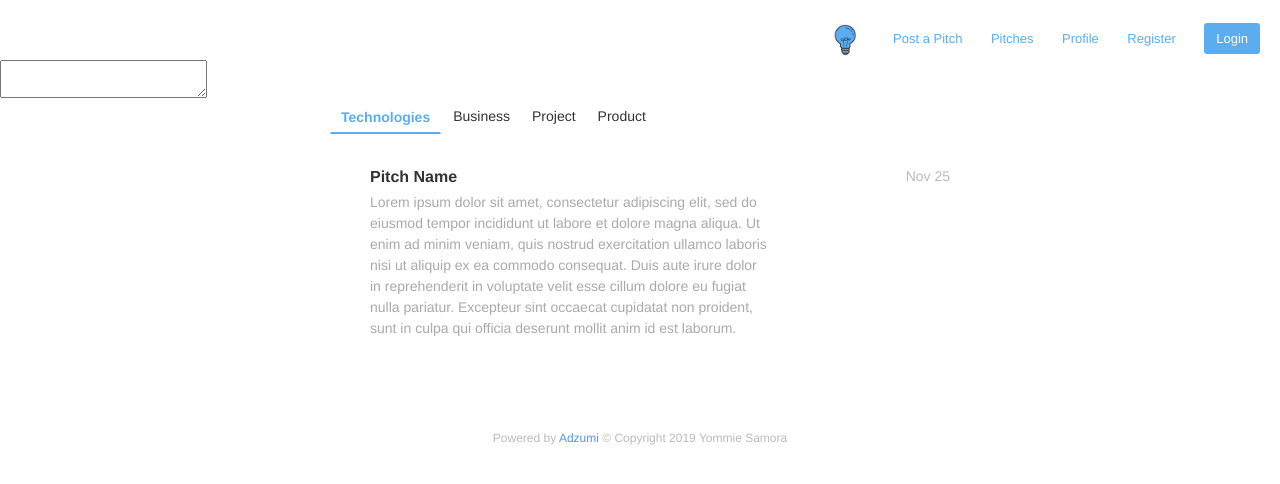
After one commit to YomZsamora/One-Minute-Pitch, a Flask app: page /pitches in a window 1280 px wide. The commit adds this page. Shown: the top 484 px of the page. Run offline with Flask 2, Linux system fonts and the light colour scheme; some libraries are stand-ins or nearby versions.

Commit message:
Main pitches started off. Design input for posting a pitch.

```diff
--- a/pitch/main/views.py
+++ b/pitch/main/views.py
@@ -15,3 +15,8 @@ def index():
 def profile():
 
 	return render_template('profile.html')
+
+
+@main.route('/pitches')
+def pitches():
+	return render_template('pitches.html')
--- a/pitch/static/css/styles.css
+++ b/pitch/static/css/styles.css
@@ -86,7 +86,7 @@ nav.main-nav a.cta {
     font: 400 13px/1.5em "Helvetica Neue",Helvetica,Arial,sans-serif;
     margin: -5px 0 0;
     color: #b2b9be;
-    font-size: 13px;
+    font-size: 12px;
     letter-spacing: 1px;
     display: inline-block;
 }
@@ -319,3 +319,12 @@ img.logo {
 ul.nav.nav-tabs {
     font-size: 14px;
 }
+
+.pitches h3 {
+    color: #222;
+    font: 300 32px/1.4em "Helvetica Neue",sans-serif;
+}
+
+.pitches nav.main-nav {
+    margin-bottom: 20px;
+}
--- a/pitch/templates/navbar.html
+++ b/pitch/templates/navbar.html
@@ -2,7 +2,7 @@
 
 	<a href="/"> <img src="{{url_for('static',filename='images/favicon.png')}}" class="logo"></a>
 	<a href=""> Post a Pitch</a>
-	<a href=""> Pitches</a>
+	<a href="/pitches"> Pitches</a>
 	<a href="/profile"> Profile</a>
 	<a href="/authenticate/registerUser"> Register</a>
 	<a class="cta" href="/authenticate/login">Login</a>
--- /dev/null
+++ b/pitch/templates/pitches.html
@@ -0,0 +1,69 @@
+{% extends 'base.html' %}
+{% import 'macros.html' as macro %}
+
+
+{% block header %}
+	<h1>{% block title %}One Minute Pitch - User Profile{% endblock %}</h1>
+{% endblock %}
+
+
+<!-- Content block -->
+{% block content %}
+
+
+<textarea class="post-pitch"></textarea>
+
+<div class="container pitches-page">
+	<div class="row pitches">
+	    <div id="wrapper" class="home">
+		    <div class="archive">
+
+				<ul class="nav nav-tabs">
+					<li class="active"><a href="#technologies" data-toggle="tab">Technologies</a></li>
+					<li><a href="#business" data-toggle="tab">Business</a></li>
+					<li><a href="#project" data-toggle="tab">Project</a></li>
+					<li><a href="#product" data-toggle="tab">Product</a></li>
+				</ul>
+
+				<!-- Tab panes -->
+				<div class="tab-content mt30 mb30">
+					<div class="tab-pane active" id="technologies">
+						<ul id="post-list">
+
+			                <li>
+			                    <a href="">
+			                        <aside class="dates">Nov 25</aside>
+			                    </a>
+			                    <a href="">
+			                        Pitch Name
+			                    </a>
+			                    <h2 class="headline">
+			                        Lorem ipsum dolor sit amet, consectetur adipiscing elit, sed do eiusmod tempor incididunt ut labore et dolore magna aliqua. Ut enim ad minim veniam, quis nostrud exercitation ullamco laboris nisi ut aliquip ex ea commodo consequat. Duis aute irure dolor in reprehenderit in voluptate velit esse cillum dolore eu fugiat nulla pariatur. Excepteur sint occaecat cupidatat non proident, sunt in culpa qui officia deserunt mollit anim id est laborum.
+			                    </h2>
+			                </li>
+
+			            </ul>
+					</div>
+					<div class="tab-pane" id="business">
+					</div>
+					<div class="tab-pane" id="project">
+					</div>
+					<div class="tab-pane" id="product">
+					</div>
+				</div>
+	        </div>
+    	</div>
+	</div>
+</div>
+
+
+
+<footer class="registerUser" id="footer">
+    <p class="small">
+         Powered by
+        <a href="http://adzumi.co.ke/" target="_blank">Adzumi</a> © Copyright 2019
+        <i class="fa fa-heart" aria-hidden="true"></i> Yommie Samora
+    </p>
+</footer>
+
+{% endblock%}
```
